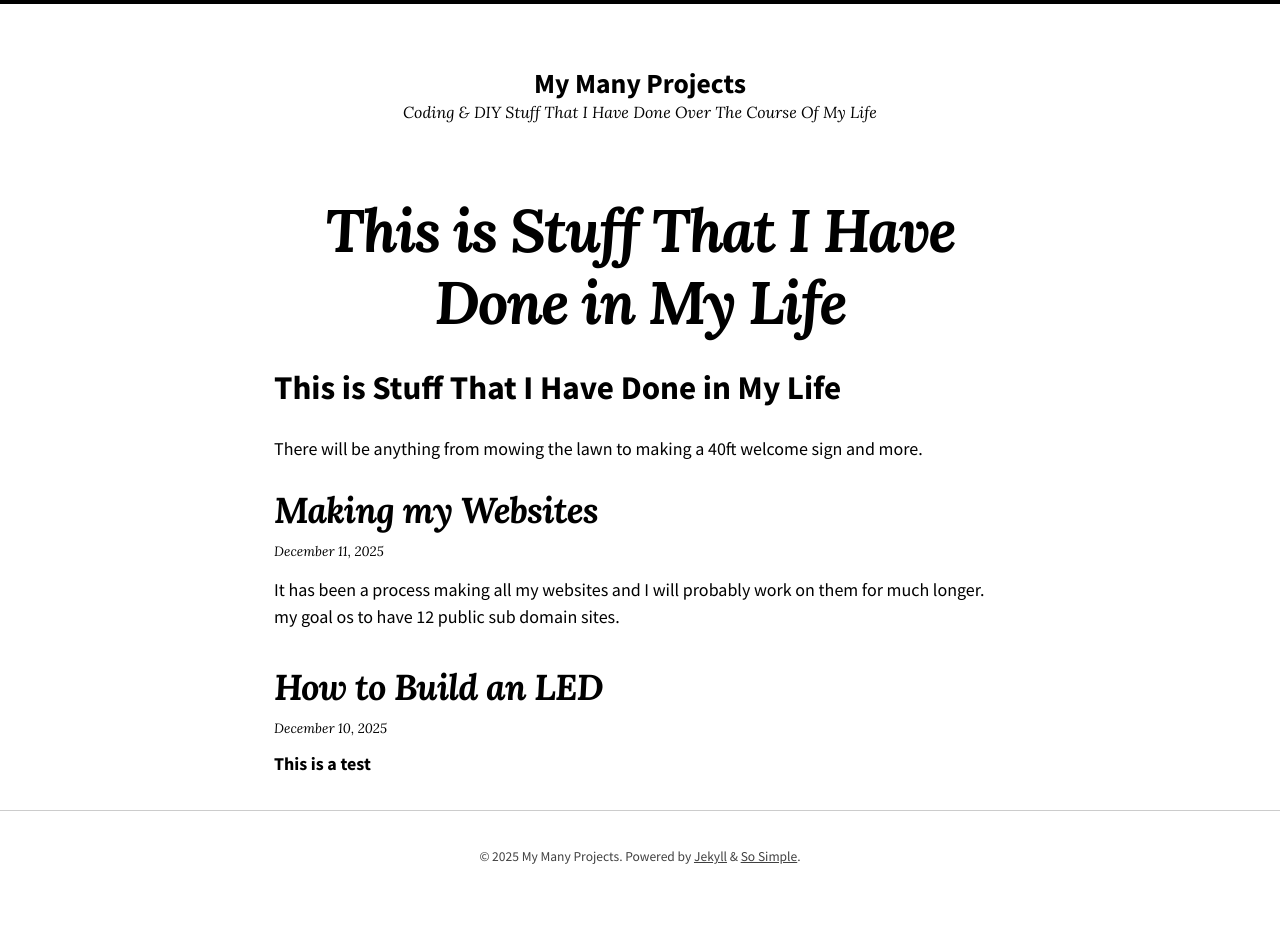
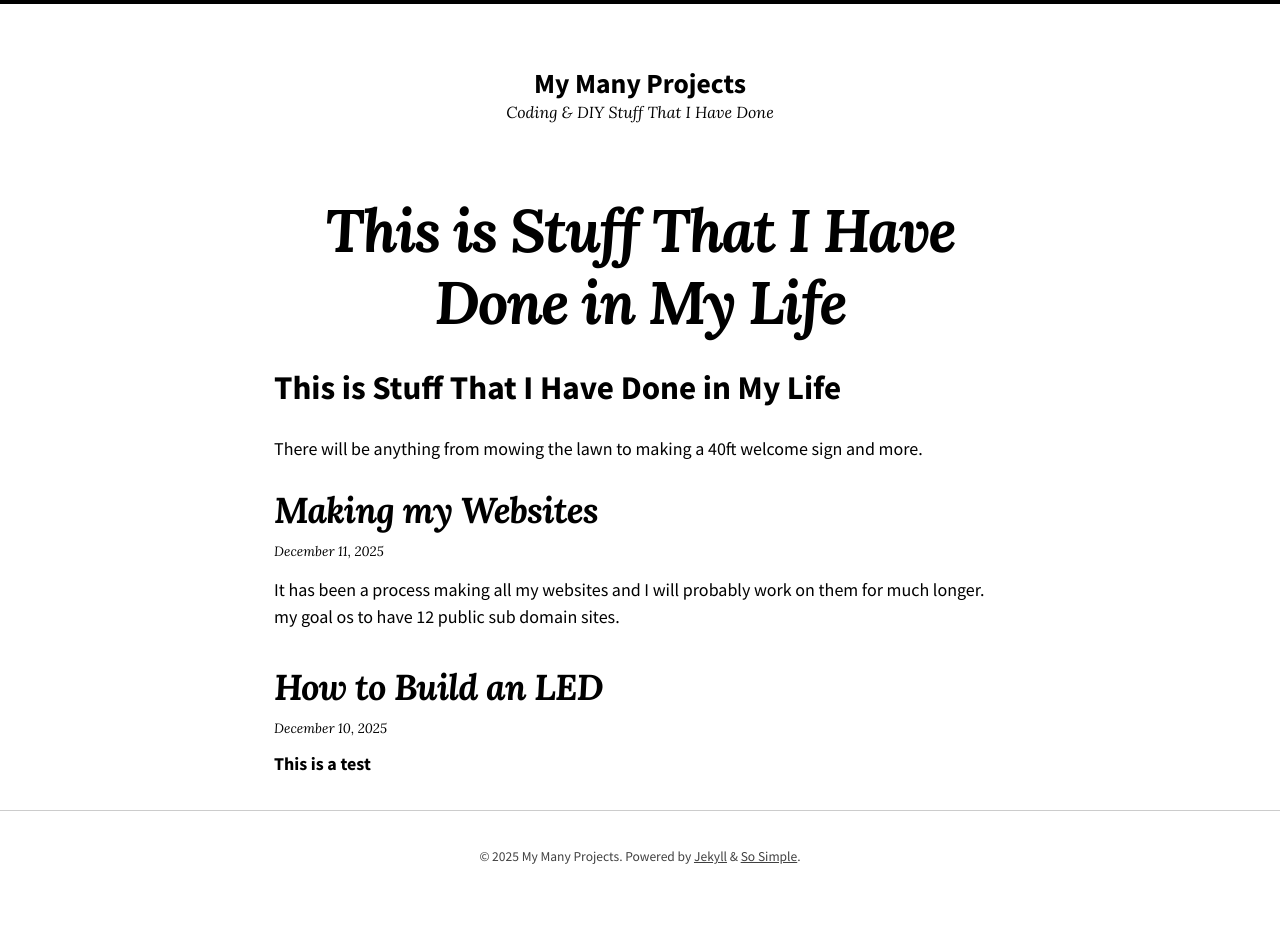
Before and after one commit to Raylu42x/projects.kervian.com, a Jekyll site: the page built from index.md, in a window 1280 px wide. Built offline with Jekyll 4.4.1, drawn with Linux system fonts in a browser that asks for light colours; nearby versions of some CDN libraries; our own code applies the rules of GitHub Pages for plain Markdown files.

Commit message:
Update _config.yml

```diff
--- a/_config.yml
+++ b/_config.yml
@@ -8,7 +8,7 @@ skin: "/assets/css/skins/default.css"
 locale: en-US
 
 title: "My Many Projects"
-description: "Coding & DIY Stuff That I Have Done Over The Course Of My Life"
+description: "Coding & DIY Stuff That I Have Done"
 
 # When using a custom domain:u
 url: "https://projects.kervian.com"
```
